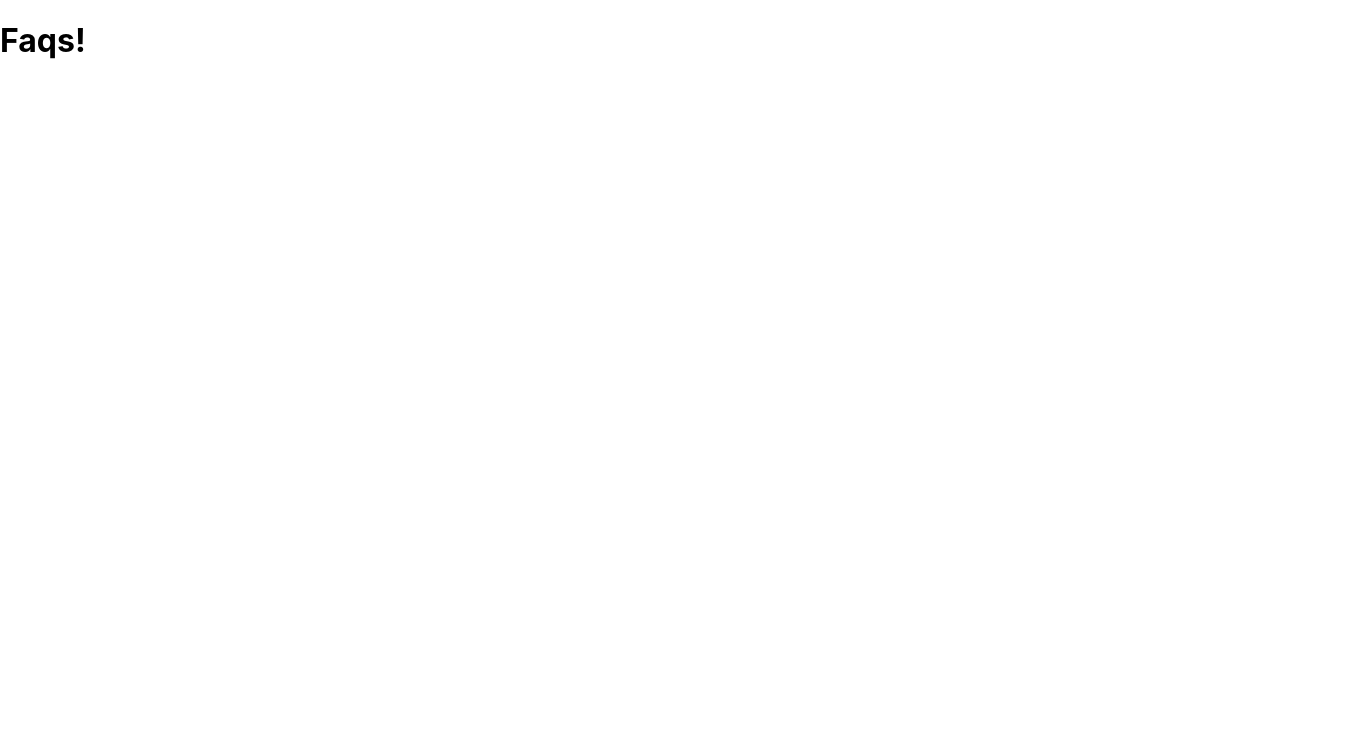
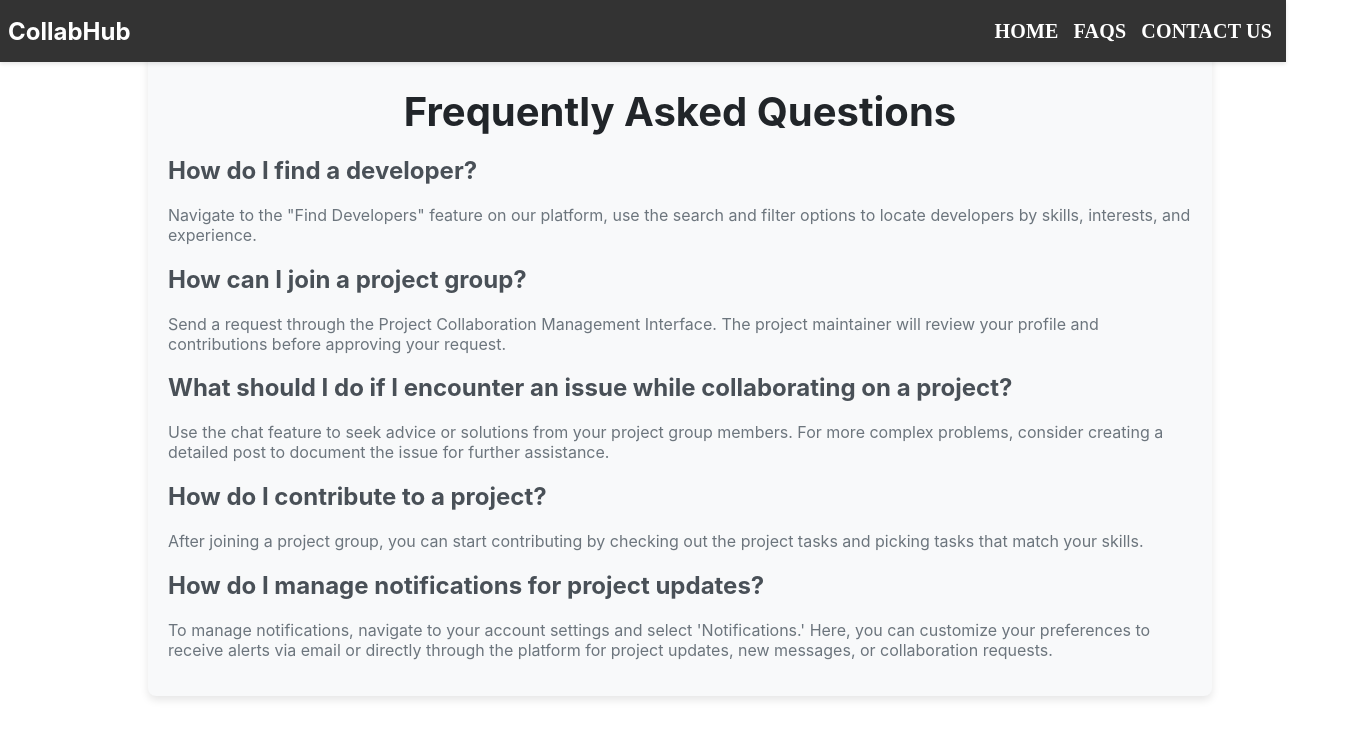
Before and after one commit to kenil121200/CollabHub, a React (Create React App) app in the folder collab-hub/: page /faqs in a window 1280 px wide. Shown: the top 738 px of the page, 1360 px wide, since content can reach past the window. Built offline with nearby package versions, Linux system fonts and the light colour scheme.

Commit message:
Added FAQ Page

```diff
--- /dev/null
+++ b/collab-hub/src/features/Faqs/FaqPageStyles.tsx
@@ -0,0 +1,49 @@
+import styled from 'styled-components';
+
+export const Main = styled.div`
+  display: flex;
+  flex-direction: column;
+  align-items: center;
+  justify-content: center;
+  width: 100%;
+  padding: 40px;
+`;
+
+export const InfoContainer = styled.div`
+  width: 80%;
+  padding: 20px;
+  background-color: #f8f9fa;
+  border-radius: 8px;
+  box-shadow: 0 4px 8px rgba(0, 0, 0, 0.1);
+`;
+
+export const Header = styled.h1`
+  font-size: 2.5rem;
+  color: #212529;
+  margin-bottom: 20px;
+  text-align: center;
+`;
+
+export const Text = styled.p`
+  font-size: 1rem;
+  line-height: 1.5;
+  color: #212529;
+`;
+
+export const FaqContainer = styled.div`
+  margin-top: 20px;
+`;
+
+export const FaqItem = styled.div`
+  margin-bottom: 15px;
+`;
+
+export const Question = styled.h2`
+  font-size: 1.5rem;
+  color: #495057;
+`;
+
+export const Answer = styled.p`
+  font-size: 1rem;
+  color: #6c757d;
+`;
--- a/collab-hub/src/features/Faqs/Faqs.tsx
+++ b/collab-hub/src/features/Faqs/Faqs.tsx
@@ -1,9 +1,63 @@
-const Faqs: React.FC = () => {
+import React from "react";
+import Navbar from "../../components/navbar/Navbar";
+import {
+  Main,
+  InfoContainer,
+  Header,
+  FaqContainer,
+  FaqItem,
+  Question,
+  Answer,
+} from "./FaqPageStyles";
+
+const FAQPage = () => {
+  const faqs = [
+    {
+      question: "How do I find a developer?",
+      answer:
+        'Navigate to the "Find Developers" feature on our platform, use the search and filter options to locate developers by skills, interests, and experience.',
+    },
+    {
+      question: "How can I join a project group?",
+      answer:
+        "Send a request through the Project Collaboration Management Interface. The project maintainer will review your profile and contributions before approving your request.",
+    },
+    {
+      question:
+        "What should I do if I encounter an issue while collaborating on a project?",
+      answer:
+        "Use the chat feature to seek advice or solutions from your project group members. For more complex problems, consider creating a detailed post to document the issue for further assistance.",
+    },
+    {
+      question: "How do I contribute to a project?",
+      answer:
+        "After joining a project group, you can start contributing by checking out the project tasks and picking tasks that match your skills.",
+    },
+    {
+      question: "How do I manage notifications for project updates?",
+      answer:
+        "To manage notifications, navigate to your account settings and select 'Notifications.' Here, you can customize your preferences to receive alerts via email or directly through the platform for project updates, new messages, or collaboration requests.",
+    },
+  ];
+
   return (
     <>
-      <h1>Faqs!</h1>
+      <Navbar />
+      <Main>
+        <InfoContainer>
+          <Header>Frequently Asked Questions</Header>
+          <FaqContainer>
+            {faqs.map((faq) => (
+              <FaqItem key={faq.question}>
+                <Question>{faq.question}</Question>
+                <Answer>{faq.answer}</Answer>
+              </FaqItem>
+            ))}
+          </FaqContainer>
+        </InfoContainer>
+      </Main>
     </>
   );
 };
 
-export default Faqs;
+export default FAQPage;
```
